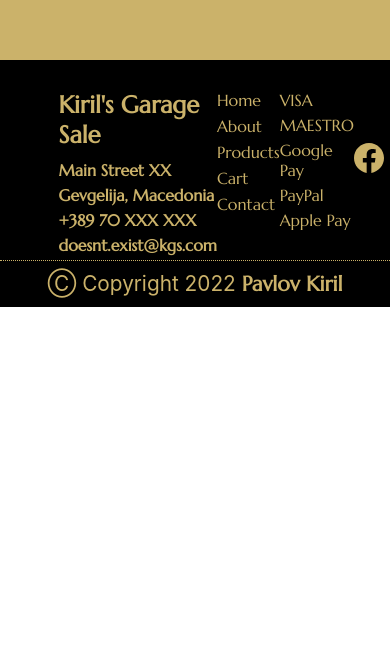
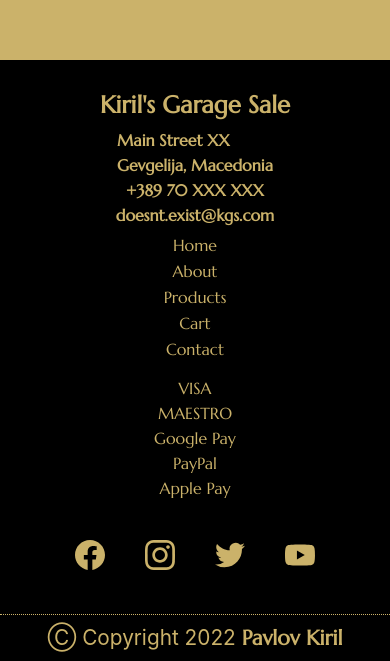
Before and after one commit to Kiril-Pavlov/garage-sale-site, a React (Create React App) app: page /products in a window 390 px wide. Shown: the part 2722-3383 px from the top of the page. Before the commit the page ends 3029 px from the top, so only its background shows below. Built offline with nearby package versions, Linux system fonts and the light colour scheme; a web font is replaced by a local one.

Commit message:
footer responsive done. Sort products fixed.

```diff
--- a/src/components/Footer/Footer.css
+++ b/src/components/Footer/Footer.css
@@ -1,9 +1,9 @@
-.footer-container{
+.footer-container {
     background-color: black;
     color: var(--primary-color);
 }
 
-.information-footer-container{
+.information-footer-container {
     display: flex;
     flex-direction: row;
     align-items: center;
@@ -13,7 +13,7 @@
 
 .company-info,
 .site-map,
-.payment-methods{
+.payment-methods {
     font-family: var(--text-font);
     display: flex;
     flex-direction: column;
@@ -22,18 +22,18 @@
     height: 140px;
 }
 
-.company-info h4{
+.company-info h4 {
     font-size: var(--subtitle-size);
     font-family: var(--text-font);
     padding-bottom: 10px;
 }
 
-.company-info h5{
+.company-info h5 {
     font-size: 1rem;
     padding-bottom: 5px;
 }
 
-.footer-link{
+.footer-link {
     text-decoration: none;
     color: var(--primary-color);
     font-size: 1rem;
@@ -42,38 +42,40 @@
     border-bottom: 1px solid transparent;
 }
 
-.footer-link:hover{
+.footer-link:hover {
     color: white;
     border-bottom: 1px solid white;
 }
 
-.payment-methods ul{
+.payment-methods ul {
     list-style-type: none;
 }
 
-.payment-methods li{
+.payment-methods li {
     margin-bottom: 5px;
 }
 
-.social-networks{
+.social-networks {
     display: flex;
     flex-direction: row;
     grid-gap: 20px;
+    margin-top: 20px;
 }
 
-.social-networks a{
+.social-networks a {
     fill: var(--primary-color);
     size: 50;
+    padding: 10px;
 }
 
-.copyright-footer-container{
+.copyright-footer-container {
     text-align: center;
     font-size: 1.3rem;
     border-top: 1px dotted var(--primary-color);
     padding: 10px;
 }
 
-.copyright-footer-container a{
+.copyright-footer-container a {
     text-decoration: none;
     font-weight: 600;
     font-family: var(--text-font);
@@ -82,7 +84,26 @@
     border-bottom: 1px solid transparent;
 }
 
-.copyright-footer-container a:hover{
+.copyright-footer-container a:hover {
     color: white;
     border-bottom: 1px solid white;
 }
+
+@media screen and (max-width:992px) {
+    .information-footer-container {
+        flex-direction: column;
+        justify-content: center;
+        padding: 30px 5%;
+    }
+
+    .company-info,
+    .site-map,
+    .payment-methods {
+        align-items: center;
+        justify-content: center;
+    }
+
+    .payment-methods li {
+        text-align: center;
+    }
+}
--- a/src/pages/Products/Products.css
+++ b/src/pages/Products/Products.css
@@ -157,6 +157,4 @@
     .products-container{
         grid-template-columns: repeat(1,1fr);
     }
-
-
 }
--- a/src/pages/Products/Products.jsx
+++ b/src/pages/Products/Products.jsx
@@ -82,8 +82,7 @@ const Products = () => {
             <option value="default">Order by</option>
             <option value="priceAsc">Price (ASC)</option>
             <option value="priceDesc">Price (DESC)</option>
-            <option value="nameAsc">Name(ASC)</option>
-            <option value="nameDesc">Name(DESC)</option>
+            <option value="nameAsc">Name</option>
           </select>
         </div>
       </div>
@@ -98,12 +97,8 @@ const Products = () => {
                           (a,b) => {
                             if(a.name.toLowerCase()<b.name.toLowerCase()){return -1}
                           } :
-                          sortChoise ==="nameDesc" ?
-                          (a,b) => {
-                            if(a.name.toLowerCase()<b.name.toLowerCase()){return 1}
-                          }:
                           (a,b)=>a.price-b.price
-                          )
+                    )
                     .map((item) => {
           return (
             <div className='product-item-container' key={item.id}>
```
